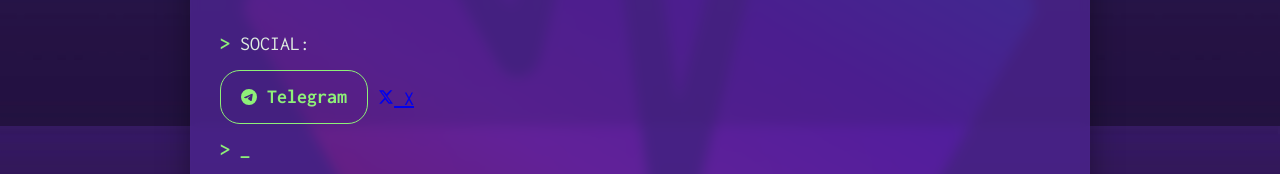
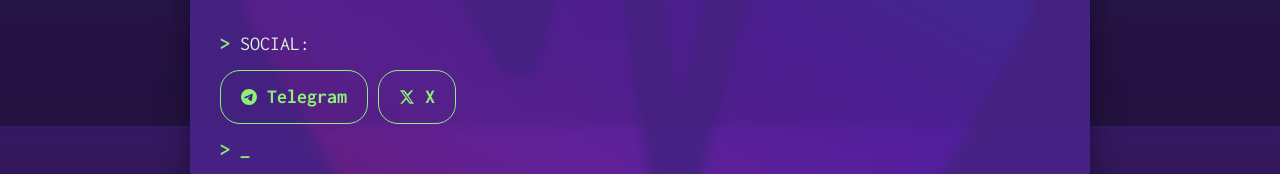
Before and after one commit to IconicLabHQ/E-MC, a plain HTML site: page index.html in a window 1280 px wide. Shown: the part 674-848 px from the top of the page. Drawn offline with Linux system fonts and the light colour scheme.

Commit message:
Update index.html

```diff
--- a/index.html
+++ b/index.html
@@ -595,7 +595,7 @@
                         Telegram
                     </a>
 
-<a href="https://x.com/PE_mc2" target="_blank" rel="noopener" class="x-link">
+<a href="https://x.com/PE_mc2" target="_blank" rel="noopener" class="telegram-link">
     <svg width="16" height="16" viewBox="0 0 24 24" fill="currentColor">
         <path d="M18.244 2H21.5l-7.5 8.571L22.5 22h-6.563l-5.088-6.107L5.05 22H1.794l7.92-9.057L1.5 2h6.63l4.668 5.602L18.244 2zM16.95 20h1.84L7.21 4h-1.8l11.54 16z"/>
     </svg>
```
